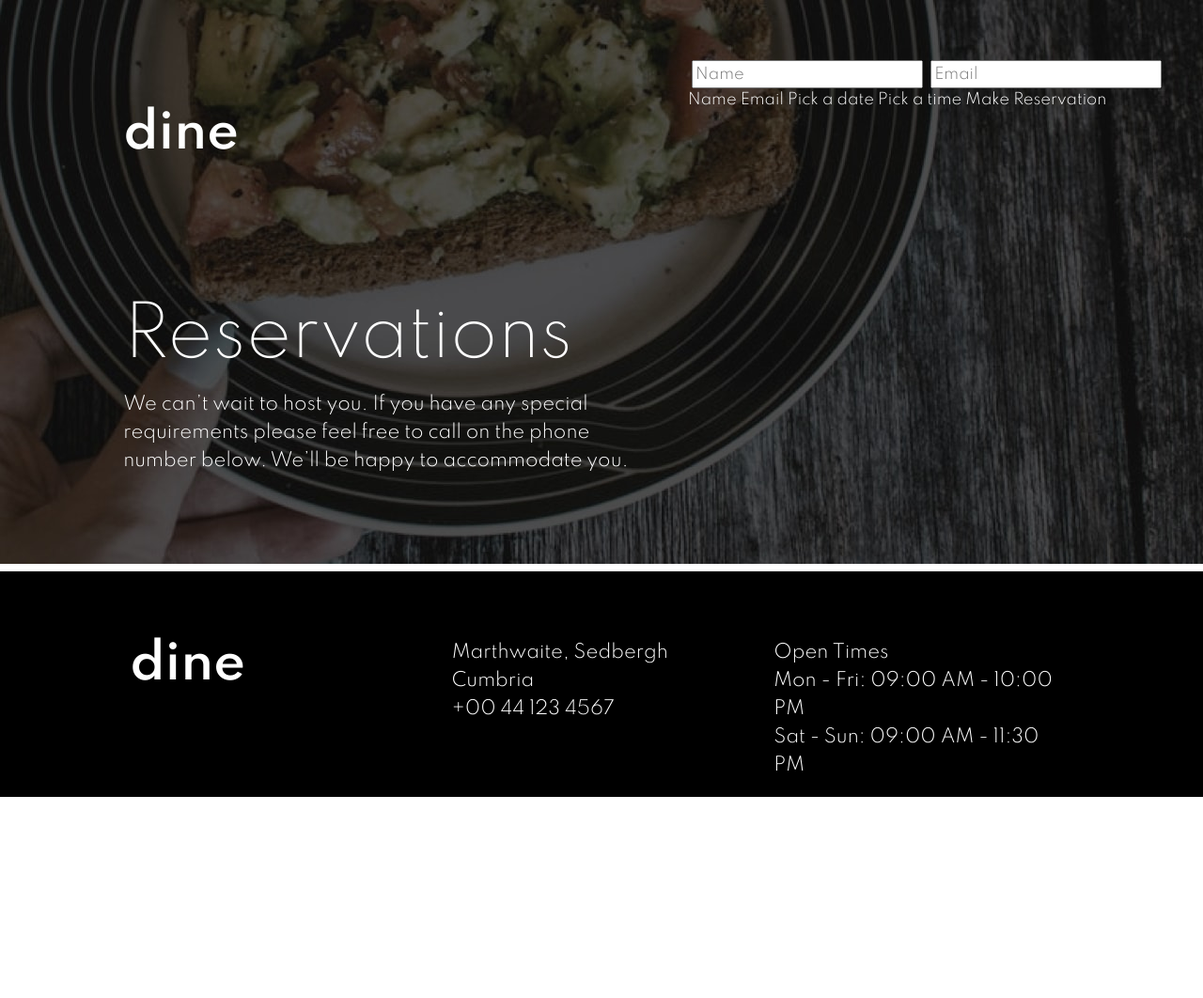
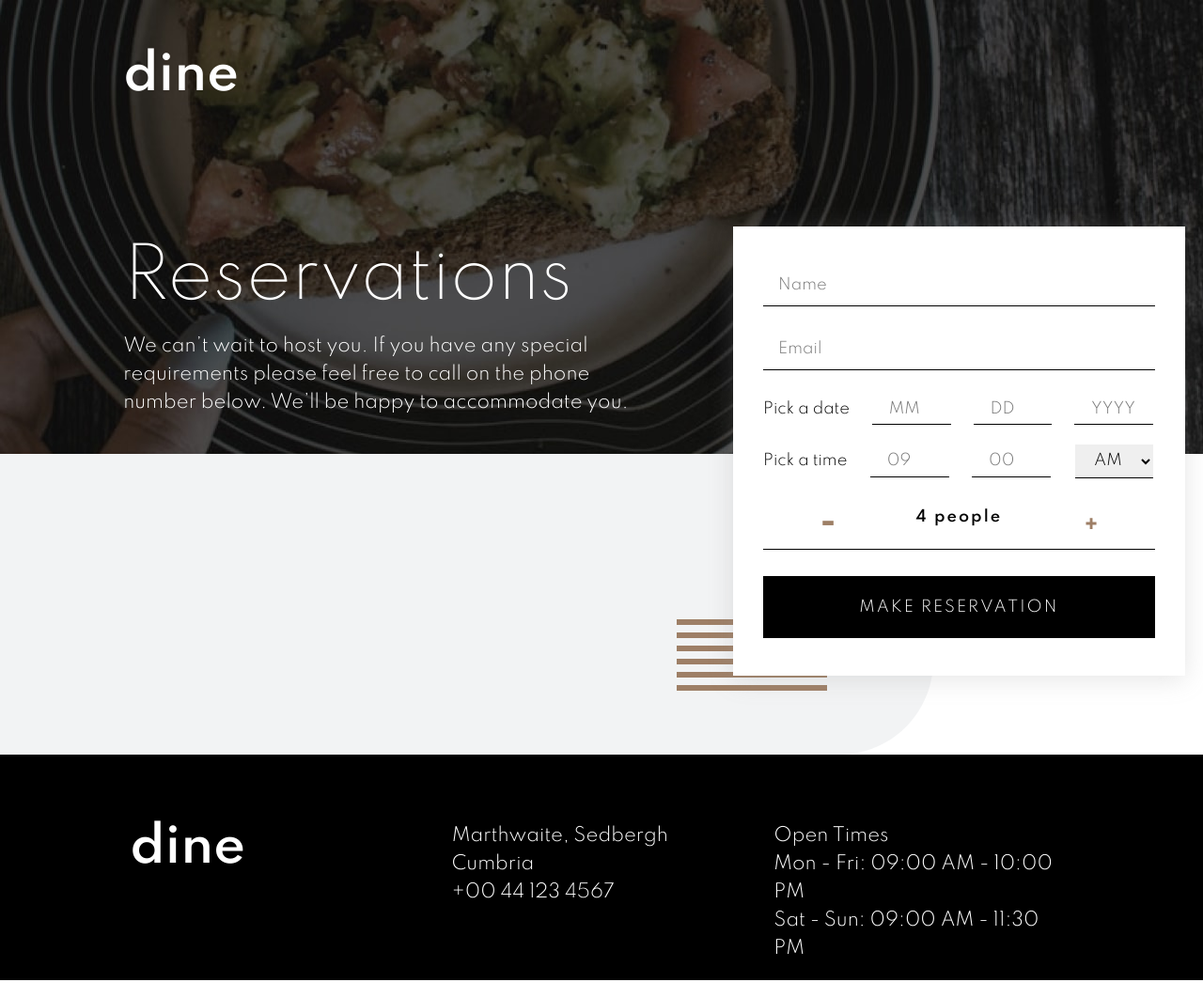
Before and after one commit to KennethPWebDevelopment/Dine-Restaurant, a plain HTML site: page starter-code/booking.html in a window 1280 px wide. Shown: the top 1062 px of the page at 94% size. Before the commit the page ends 867 px from the top, so only its background shows below. Drawn offline with nearby package versions, Linux system fonts and the light colour scheme.

Commit message:
add reservation form to booking.html and modified JS for amount of people decrement/increment

```diff
--- a/starter-code/app.js
+++ b/starter-code/app.js
@@ -1,3 +1,5 @@
+// INDEX.HTML
+
 // SECTION 3 SLIDE
 
 $('#familyGathering1, #familyGathering2, #familyGathering3').click(function () {
@@ -28,3 +30,32 @@ $('#familyGathering1, #familyGathering2, #familyGathering3').click(function () {
         $("#section3HR").css({top: '70%', right: '107%', position:'absolute'});
     }
 });
+
+// BOOKING.HTML
+
+var minusIcon = $("#minusIcon");
+var plusIcon = $("#plusIcon");
+
+// DECREMENT THE AMOUNT OF PEOPLE
+
+minusIcon.click(function () {
+    var minusNumOfPeople = parseInt($("#numOfPeople").html());
+    minusNumOfPeople--;
+    $("#numOfPeople").text(minusNumOfPeople);
+
+    if ($("#numOfPeople").html() < 1) {
+        $("#numOfPeople").text(0);
+    }
+})
+
+// INCREMENT THE AMOUNT OF PEOPLE
+
+plusIcon.click(function() {
+    var plusNumOfPeople = parseInt($("#numOfPeople").html());
+    plusNumOfPeople ++;
+    $("#numOfPeople").text(plusNumOfPeople);
+
+    if ($("#numOfPeople").html() > 15) {
+        $("#numOfPeople").text(15);
+    }
+    })
--- a/starter-code/booking.html
+++ b/starter-code/booking.html
@@ -18,8 +18,6 @@
 
 <body>
 
-
-
   <!-- HEADER   -->
 
   <div id="bookingHeader" class="container-fluid">
@@ -36,23 +34,44 @@
       <div id="bookingForm" class="col-6">
         <form action="#">
           <label for="Name"></label>
-          <input type="text" placeholder="Name">
-          <label for="Name"></label>
-          <input type="text" placeholder="Email">
+          <input class="input1" type="text" placeholder="Name" required>
+
+          <label for="Email"></label>
+          <input class="input1 mb-4" type="text" placeholder="Email" required>
+
+          <label for="Pick a date">Pick a date</label>
+          <input class="input2" type="text" placeholder="MM" required>
+          <input class="input2" type="text" placeholder="DD" required>
+          <input class="input2" type="text" placeholder="YYYY" required>
+
+          <label for="Pick a time">Pick a time</label>
+          <input class="input2 input2b" type="text" placeholder="09" required>
+          <input class="input2 input2b" type="text" placeholder="00" required>
+          <select id="Pick a time" name="cars">
+            <option value="AM">AM</option>
+            <option value="PM">PM</option>
+          </select>
+
+          <div id="amountOfPeopleDiv" class="position-relative">
+          <h4 id="amountOfPeople" class="pb-3 mt-1 mb-4"><span id="numOfPeople">4</span> people</h4>
+          <img id="minusIcon" position src="images/icons/icon-minus.svg" alt="minus icon">
+          <img id="plusIcon" src="images/icons/icon-plus.svg" alt="plus icon">
+          </div>
+
+
+          <button type="submit" id="button"class="btn btn-primary blackButton mt-1 mb-4"><a href="booking.html">MAKE RESERVATION</a></button>
         </form>
+      </div>
+    </div>
+  </div>
 
-        Name
-        Email
-        Pick a date
-        Pick a time
+  <!-- SECTION 1 -->
 
-        Make Reservation
-      </div>
-
-    </div>
+  <div id="bookingSection1" class="container-fluid position-relative">
+    <img id="bookingGrayBox" src="images/patterns/pattern-curve-bottom-right.svg" alt="">
+    <img id="bookingPatternLines" src="images/patterns/pattern-lines.svg" alt="">
 
   </div>
-
 
   <!-- FOOTER -->
 
--- a/starter-code/style.css
+++ b/starter-code/style.css
@@ -64,6 +64,15 @@ p {
     position: relative;
 }
 
+#enjoyablePlaceDesktopImg,
+#locallySourcedDesktopImg,
+#familyGatheringImg {
+    -webkit-box-shadow: 0px 4px 25px -1px rgba(151,151,151,0.27);
+    box-shadow: 0px 4px 25px -1px rgba(151,151,151,0.27);
+}
+
+
+
 #enjoyablePlaceDesktopImg {
     margin-left: 4em;
     position: relative;
@@ -125,13 +134,13 @@ a:visited{
 /* HEADER */
 
 #header {
-    width: 1440px;
+  width: 1440px;
   height: 820px;
   color: white;
   background-image: url('images/homepage/hero-bg-desktop.jpg');
   background-size: 100%;
   background-repeat: no-repeat;
-  padding: 4em 4em;
+  padding: 0.1em 4em;
 }
 
 #headerText p {
@@ -344,7 +353,11 @@ footer {
    padding: 6.2% 6.2% 0% 6.2%;
 }
 
-/* BOOKINGS.HTML CSS */
+/* BOOKINGS.HTML */
+
+nav {
+    margin-top: 50px;
+}
 
 #bookingHeader {
     background-image: url('images/booking/hero-bg-desktop.jpg');
@@ -353,23 +366,102 @@ footer {
     width: 1440px;
     height: 600;
     color: white;
-    padding: 4em 8.2em;
+    padding: 0.1em 8.2em;
 }
 
-nav {
-    margin-top: 50px;
+/* RESERVATION FORM */
+
+#bookingForm {
+    position: relative;
+    display: flex;
+    justify-content: center;
 }
 
-#bookingHeader h1 {
-    margin-bottom: ;
+form {
+    position: absolute;
+    width: 80%;
+    top: 50%;
+    padding: 1em 2em;
+    background-color: white;
+    -webkit-box-shadow: 0px 4px 25px -1px rgba(151,151,151,0.27);
+    box-shadow: 0px 4px 25px -1px rgba(151,151,151,0.27);
+    color: black;
 }
 
+.input1 {
+    width: 100%;
+    border: none;
+    border-bottom: 1px solid black;
+    padding: 0.6em 1em 0.6em 1em;
+    outline: none;
+}
 
+.input2 {
+    width: 20%;
+    margin: 0em 0em 1.3em 1.26em;
+    padding: 0.3em 1.1em;
+    border: none;
+    border-bottom: 1px solid black;
+    outline: none;
+}
 
+.input2b {
+    margin: 0em 0em 1.3em 1.3em;
+}
 
+select {
+    width: 20%;
+    padding: 0.45em 1em 0.45em 1em;
+    margin-left: 1.38em;
+    border: none;
+    border-bottom: 1px solid black;
+}
 
+#amountOfPeople {
+    border-bottom: 1px solid black;
+    align-content: center;
+    text-align: center;
+}
 
+#minusIcon{
+    position: absolute;
+    top: 0%;
+    left: 10%;
+    padding: 20px;
+    width: 13%;
+}
 
+#plusIcon {
+    position: absolute;
+    top: -5%;
+    right: 10%;
+    padding: 20px;
+    width: 12.6%;
+}
+
+form #button {
+width: 100%;
+}
+
+/* BOOKINGS SECTION 1 */
+
+#bookingSection1 {
+    height: 320PX;
+    width: 1440px;
+    background-color: white;
+    z-index: -1;
+}
+
+#bookingGrayBox {
+position: absolute;
+left: 0%;
+}
+
+#bookingPatternLines {
+    position: absolute;
+    left: 50%;
+    top: 55%;
+}
 
 
 
```
